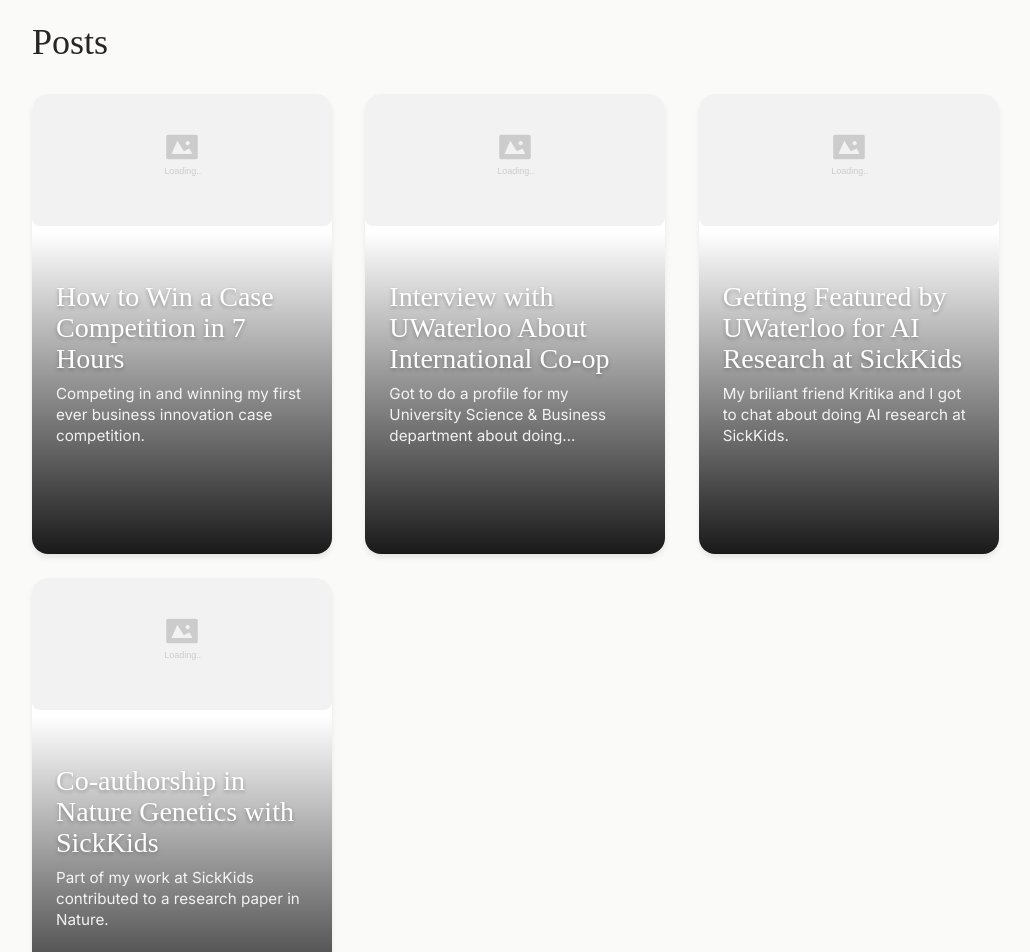
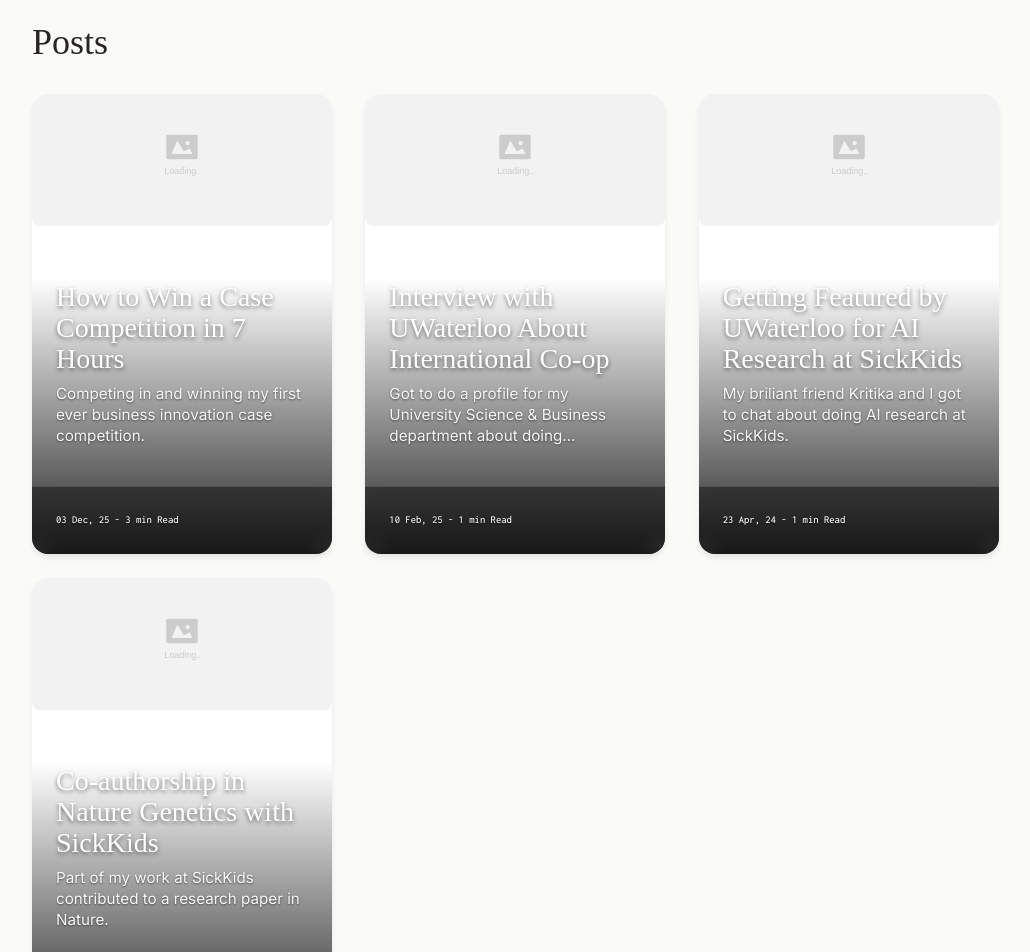
Before and after one commit to MurtoHilali/murtohilali.github.io, a Jekyll site: the page built from index_test.html, in a window 1280 px wide. Shown: the part 1401-2353 px from the top of the page, without its empty margins (120-1150 px from the left). Built offline with Jekyll 4.4.1, drawn with Linux system fonts in a browser that asks for light colours; some web fonts are replaced.

Commit message:
footer fix

```diff
--- a/_sass/_main.scss
+++ b/_sass/_main.scss
@@ -381,7 +381,8 @@
   width: 100%;
   height: 100%;
   z-index: 3;
-  background: linear-gradient(to bottom, rgba(0,0,0,0) 30%, rgba(0,0,0,0.9) 100%);
+  /* Stronger gradient for better text visibility */
+  background: linear-gradient(to bottom, rgba(0,0,0,0) 40%, rgba(0,0,0,0.85) 100%);
   pointer-events: none;
 }
 
@@ -418,25 +419,25 @@
   margin-top: auto;
   min-width: 300px;
   box-sizing: border-box;
-  /* Fix text alignment */
+  /* Adjusted margins to ensure text isn't too low */
   margin-bottom: 0;
-  padding-bottom: 0.5rem; /* Give space above footer */
+  padding-bottom: 0.25rem;
 }
 
 .kepala .judul {
   font-family: var(--font-header);
   font-size: 1.75rem;
   line-height: 1.1;
-  color: #fff;
+  color: #fff; /* Ensure white text */
   margin: 0 0 0.5rem 0;
-  text-shadow: 0 2px 4px rgba(0,0,0,0.3);
+  text-shadow: 0 2px 4px rgba(0,0,0,0.5); /* Stronger shadow */
   /* FIX: Allow title to wrap normally */
   white-space: normal;
 }
 
 .kepala p {
   font-size: 0.95rem;
-  color: rgba(255,255,255,0.9);
+  color: rgba(255,255,255,0.95); /* Brighter description */
   line-height: 1.4;
   margin: 0;
   margin-bottom: 1rem; /* Space before footer */
@@ -445,23 +446,36 @@
   -webkit-line-clamp: 3;
   -webkit-box-orient: vertical;
   overflow: hidden;
+  text-shadow: 0 1px 2px rgba(0,0,0,0.5);
 }
 
 /* Footer Content (Legacy 'footer') */
 .footer {
   position: relative;
-  z-index: 2;
+  z-index: 4; /* Ensure z-index is sufficient */
+
+  /* Make full width and attach to bottom */
+  width: 100%;
   padding: 1rem 1.5rem;
   border-top: 1px solid rgba(255,255,255,0.15);
+
   font-family: var(--font-mono);
   font-size: 0.8rem;
-  color: rgba(255,255,255,0.8);
+  color: #ffffff; /* Bright white text */
+  font-weight: 500; /* Bolder for visibility */
   display: flex;
   justify-content: space-between;
   align-items: center;
-  background: transparent; /* Changed from blur bg to transparent since overlay handles contrast */
-  backdrop-filter: blur(5px);
-  width: 100%;
+
+  /* The blur effect behind the footer */
+  background: rgba(0, 0, 0, 0.4); /* Darker tint for high contrast */
+  backdrop-filter: blur(10px);
+
+  /* Reset margins */
+  margin: 0;
+
+  /* Add shadow to text for readability on any background */
+  text-shadow: 0 1px 2px rgba(0,0,0,0.8);
 }
 
 .p-24 { padding: 1.5rem !important; }
```
